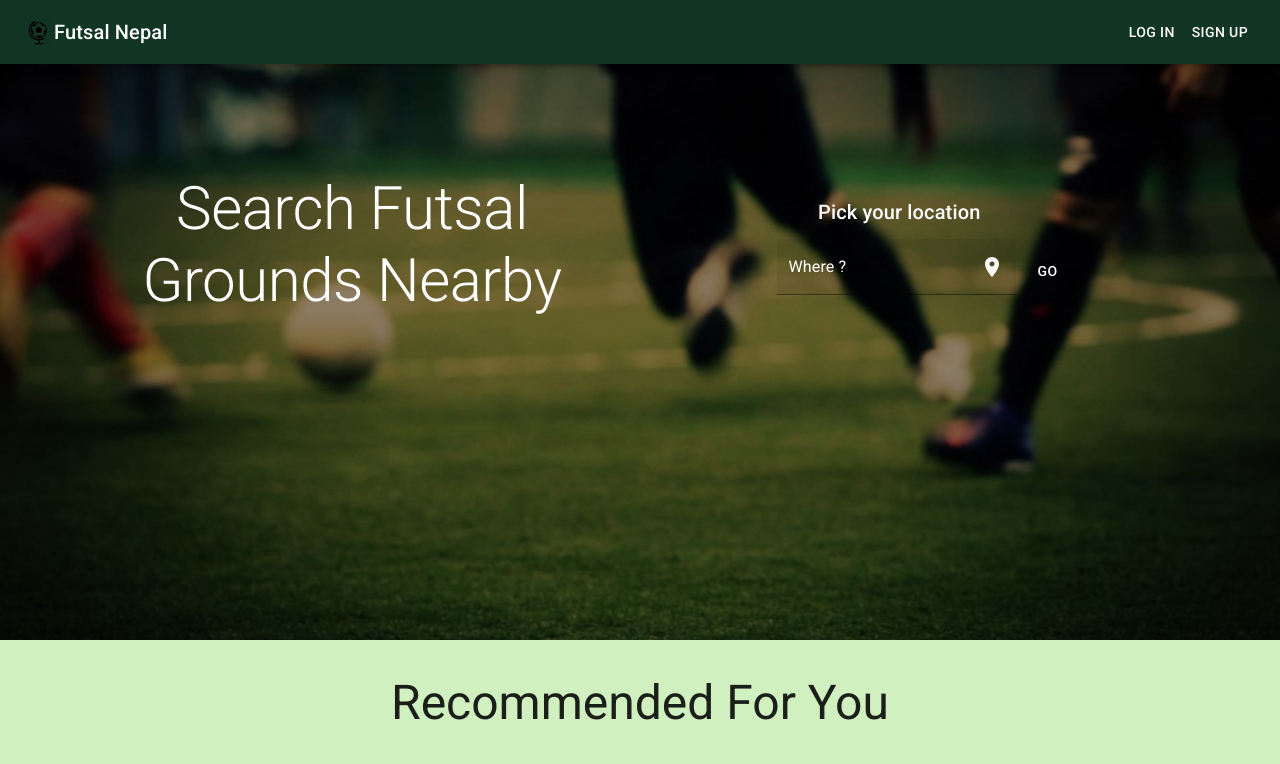
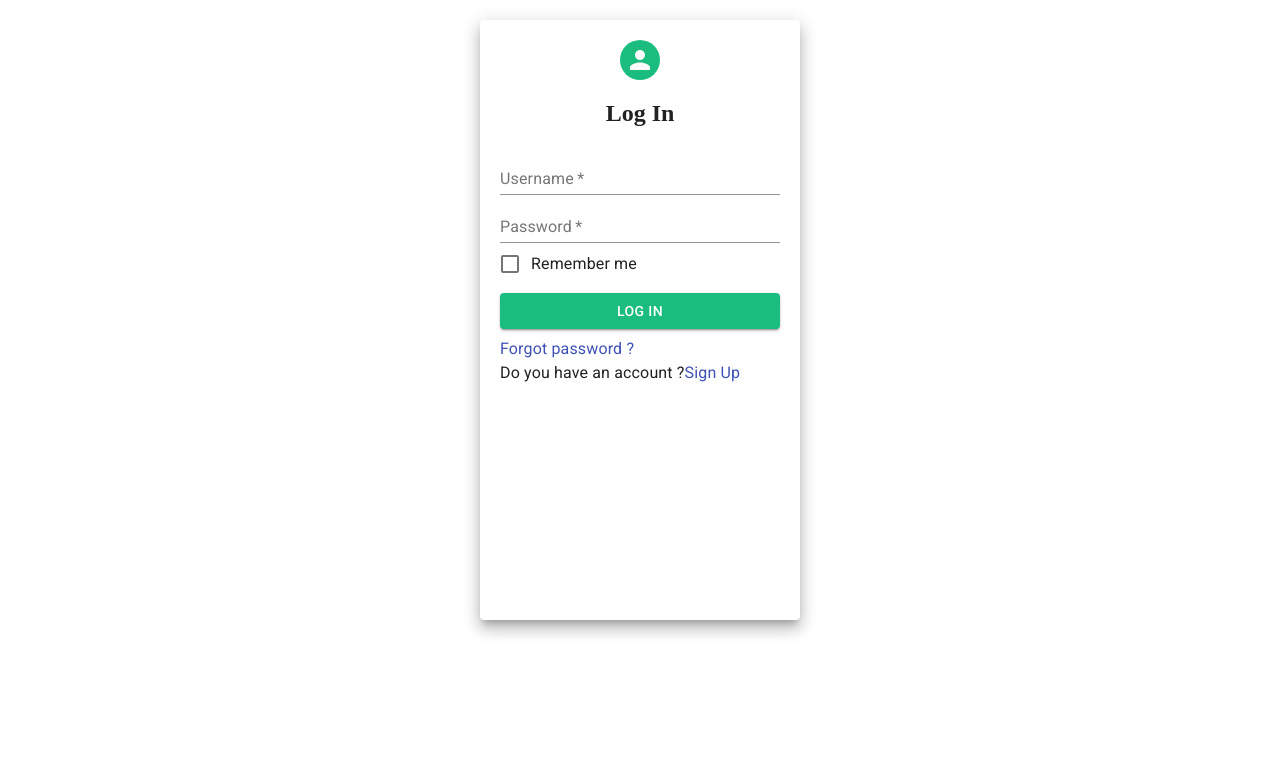
Before and after one commit to chasers-software/futsalFrontend, a React (Create React App) app: page /login in a window 1280 px wide. Shown: the top 764 px of the page. Built offline with nearby package versions, Linux system fonts and the light colour scheme.

Commit message:
Login/Signup ui added
Login/Signup ui added and react-router introduced

```diff
--- a/package.json
+++ b/package.json
@@ -5,6 +5,8 @@
   "dependencies": {
     "@emotion/react": "^11.5.0",
     "@emotion/styled": "^11.3.0",
+    "@material-ui/core": "^4.12.3",
+    "@material-ui/icons": "^4.11.2",
     "@mui/icons-material": "^5.0.5",
     "@mui/material": "^5.0.4",
     "@testing-library/jest-dom": "^5.11.4",
@@ -12,6 +14,7 @@
     "@testing-library/user-event": "^12.1.10",
     "react": "^17.0.2",
     "react-dom": "^17.0.2",
+    "react-router-dom": "^5.3.0",
     "react-scripts": "4.0.3",
     "web-vitals": "^1.0.1"
   },
--- a/src/App.js
+++ b/src/App.js
@@ -1,18 +1,12 @@
-import React from 'react'
-import Header from './pages/Header'
-import Body from  './pages/Body'
-import Footer from './pages/Footer'
-import { CssBaseline } from '@mui/material'
+import React from "react";
+import ReactRouterSetup from "./pages/router";
 
 const App = () => {
-    return (
-        <>
-            <CssBaseline />
-            <Header/>
-            <Body />
-            <Footer />
-        </>
-    )
-}
+  return (
+    <>
+      <ReactRouterSetup />
+    </>
+  );
+};
 
 export default App;
--- a/src/pages/Header.js
+++ b/src/pages/Header.js
@@ -1,27 +1,32 @@
-import React from 'react';
-import AppBar from '@mui/material/AppBar';
-import { Typography, Button, Box, Toolbar, CssBaseline } from '@mui/material';
+import React from "react";
+import AppBar from "@mui/material/AppBar";
+import { Typography, Button, Box, Toolbar, CssBaseline } from "@mui/material";
 import logo from "../images/Capture.PNG";
 // import MenuIcon from '@mui/icons-material/Menu';
 import "./Header.css";
+import { Link } from "react-router-dom";
 
 const Header = () => {
   return (
     <>
       <Box sx={{ flexGrow: 1 }}>
-            <AppBar position="fixed" style={{backgroundColor:"#123524"}}>
+        <AppBar position="fixed" style={{ backgroundColor: "#123524" }}>
           <Toolbar>
-                     <img src={logo} height="inherit" alt="logo"  />
+            <img src={logo} height="inherit" alt="logo" />
             <Typography variant="h6" component="div" sx={{ flexGrow: 1 }}>
               Futsal Nepal
             </Typography>
-                    <Button color="inherit">Log In</Button>
-                    <Button color="inherit">Sign Up</Button>
+            <Button component={Link} to="/login" color="inherit">
+              Log In
+            </Button>
+            <Button component={Link} to="/signup" color="inherit">
+              Sign Up
+            </Button>
           </Toolbar>
         </AppBar>
       </Box>
     </>
-    )
-}
+  );
+};
 
 export default Header;
--- /dev/null
+++ b/src/pages/login.js
@@ -0,0 +1,59 @@
+import React from "react";
+import {
+  Grid,
+  Paper,
+  Avatar,
+  TextField,
+  Button,
+  Typography,
+  Link,
+} from "@material-ui/core";
+import FormControlLabel from "@material-ui/core/FormControlLabel";
+import Checkbox from "@material-ui/core/Checkbox";
+
+const Login = () => {
+  //some styling
+  const paperStyle = {
+    padding: 20,
+    height: "70vh",
+    width: 280,
+    margin: "20px auto",
+  };
+  const avatarStyle = { backgroundColor: "#1bbd7e" };
+  const btnstyle = { margin: "8px 0", backgroundColor: "#1bbd7e" };
+
+  return (
+    <Grid>
+      <Paper elevation={10} style={paperStyle}>
+        <Grid align="center">
+          <Avatar style={avatarStyle} />
+          <h2>Log In</h2>
+        </Grid>
+        <TextField label="Username" fullWidth required />
+        <TextField label="Password" type="password" fullWidth required />
+        <FormControlLabel
+          control={<Checkbox name="checkedB" color="primary" />}
+          label="Remember me"
+        />
+        <Button
+          type="submit"
+          color="primary"
+          variant="contained"
+          style={btnstyle}
+          fullWidth
+        >
+          Log in
+        </Button>
+        <Typography>
+          <Link href="#">Forgot password ?</Link>
+        </Typography>
+        <Typography>
+          {" "}
+          Do you have an account ?<Link href="/signup">Sign Up</Link>
+        </Typography>
+      </Paper>
+    </Grid>
+  );
+};
+
+export default Login;
--- /dev/null
+++ b/src/pages/router.js
@@ -0,0 +1,34 @@
+import React from "react";
+// react router
+import { BrowserRouter as Router, Route, Switch } from "react-router-dom";
+// pages
+
+import Header from "./Header";
+import Body from "./Body";
+import Footer from "./Footer";
+import { CssBaseline } from "@mui/material";
+import Login from "./login";
+import Signup from "./signup";
+
+const ReactRouterSetup = () => {
+  return (
+    <Router>
+      <Switch>
+        <Route exact path="/">
+          <CssBaseline />
+          <Header />
+          <Body />
+          <Footer />
+        </Route>
+        <Route path="/login">
+          <Login />
+        </Route>
+        <Route path="/signup">
+          <Signup />
+        </Route>
+      </Switch>
+    </Router>
+  );
+};
+
+export default ReactRouterSetup;
--- /dev/null
+++ b/src/pages/signup.js
@@ -0,0 +1,75 @@
+import React, { useState } from "react";
+import {
+  Grid,
+  Paper,
+  Avatar,
+  Typography,
+  TextField,
+  Button,
+} from "@material-ui/core";
+import FormControlLabel from "@material-ui/core/FormControlLabel";
+import Checkbox from "@material-ui/core/Checkbox";
+
+const Signup = () => {
+  const [isOperator, setIsOperator] = useState(false);
+
+  const paperStyle = { padding: "30px 20px", width: 300, margin: "20px auto" };
+  const headerStyle = { margin: 0 };
+  const avatarStyle = { backgroundColor: "#1bbd7e" };
+  const btnstyle = { margin: "10px 0", backgroundColor: "#1bbd7e" };
+
+  const switchSignupType = () => {
+    setIsOperator(!isOperator);
+  };
+
+  return (
+    <Grid>
+      <Paper elevation={20} style={paperStyle}>
+        <Grid align="center">
+          <Avatar style={avatarStyle} />
+          <h2 style={headerStyle}>Sign Up</h2>
+          <Typography variant="caption" gutterBottom>
+            Please fill this form to{" "}
+            {!isOperator ? "create an account !" : "register your futsal !"}
+          </Typography>
+        </Grid>
+        <Button
+          onClick={switchSignupType}
+          type="submit"
+          color="primary"
+          variant="contained"
+          style={btnstyle}
+          fullWidth
+        >
+          {isOperator ? "Register User Instead" : "Register Futsal Instead"}
+        </Button>
+
+        <form>
+          {isOperator && <TextField fullWidth label="Futsal Name" />}
+          {isOperator && <TextField fullWidth label="Location" />}
+          {isOperator && <TextField fullWidth label="Operator Name" />}
+          {!isOperator && <TextField fullWidth label="Name" />}
+          <TextField fullWidth label="Email" />
+          <TextField fullWidth label="Phone Number" />
+          <TextField fullWidth label="Username" />
+          <TextField type="password" fullWidth label="Password" />
+          <TextField type="password" fullWidth label="Confirm Password" />
+          <FormControlLabel
+            control={<Checkbox name="checkedA" />}
+            label="I accept the terms and conditions."
+          />
+          <Button
+            type="submit"
+            variant="contained"
+            color="primary"
+            style={btnstyle}
+          >
+            Sign up
+          </Button>
+        </form>
+      </Paper>
+    </Grid>
+  );
+};
+
+export default Signup;
```
Also changed, not shown: 1 other file (tests, documents, lock files or other folders). Lines whose indentation alone changed are shown as unchanged.
